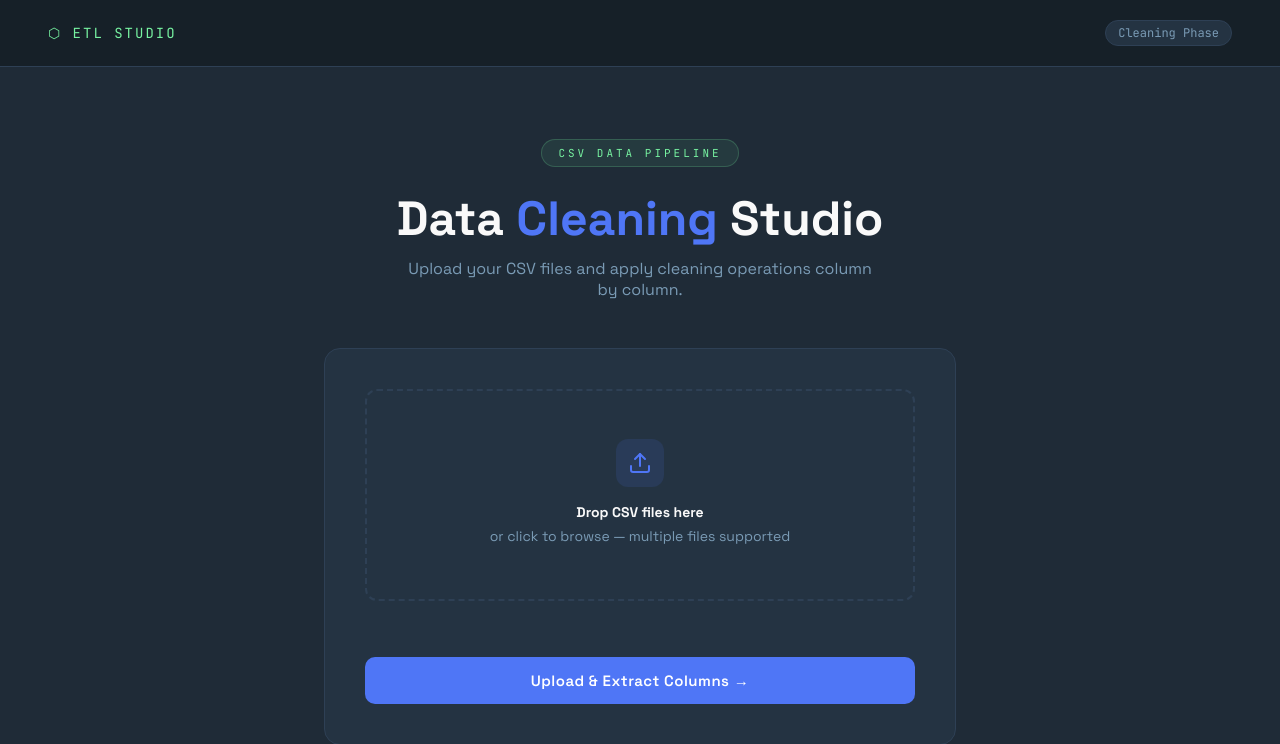
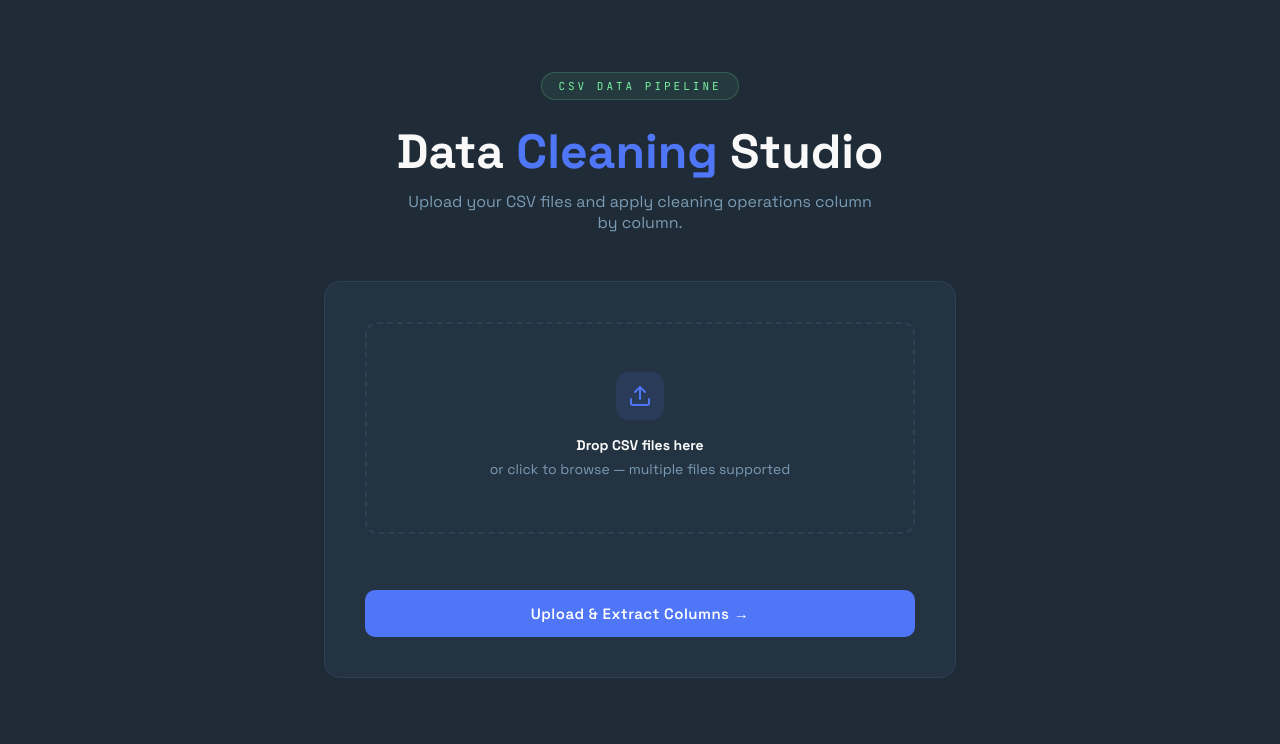
Before and after one commit to helen1806/Shipment_quality_pipeline, a Flask app: page / in a window 1280 px wide. Shown: the top 744 px of the page. Run offline with Flask 3, Linux system fonts and the light colour scheme; some libraries are stand-ins or nearby versions.

Commit message:
upgrade removed

```diff
--- a/databaseConnection.py
+++ b/databaseConnection.py
@@ -65,6 +65,7 @@ def insert_user_dataset(filename):
         supabase.table("user_datasets")
         .insert({
             "table_name": table_name1
+
         })
         .execute()
     )
--- a/templates/index.html
+++ b/templates/index.html
@@ -8,20 +8,24 @@
   <link href="https://fonts.googleapis.com/css2?family=Space+Grotesk:wght@400;500;600;700&family=JetBrains+Mono:wght@400;500&display=swap" rel="stylesheet">
  <link rel="stylesheet" href="{{ url_for('static', filename='style.css') }}">
  <script src="{{ url_for('static', filename='script.js') }}"></script>
+ <script src="https://cdn.jsdelivr.net/npm/@supabase/supabase-js@2"></script>
+
 
 </head>
 <body>
 
-<nav>
-  <span class="nav-brand">⬡ ETL Studio</span>
-  <span class="nav-badge">Cleaning Phase</span>
-</nav>
 
-<div class="hero">
+
+ <div class="hero">
   <div class="hero-tag">CSV Data Pipeline</div>
   <h1>Data <span>Cleaning</span> Studio</h1>
   <p>Upload your CSV files and apply cleaning operations column by column.</p>
 </div>
+
+
+
+
+
 
 <!-- PHASE 1: UPLOAD -->
 <div class="upload-wrap">
```
